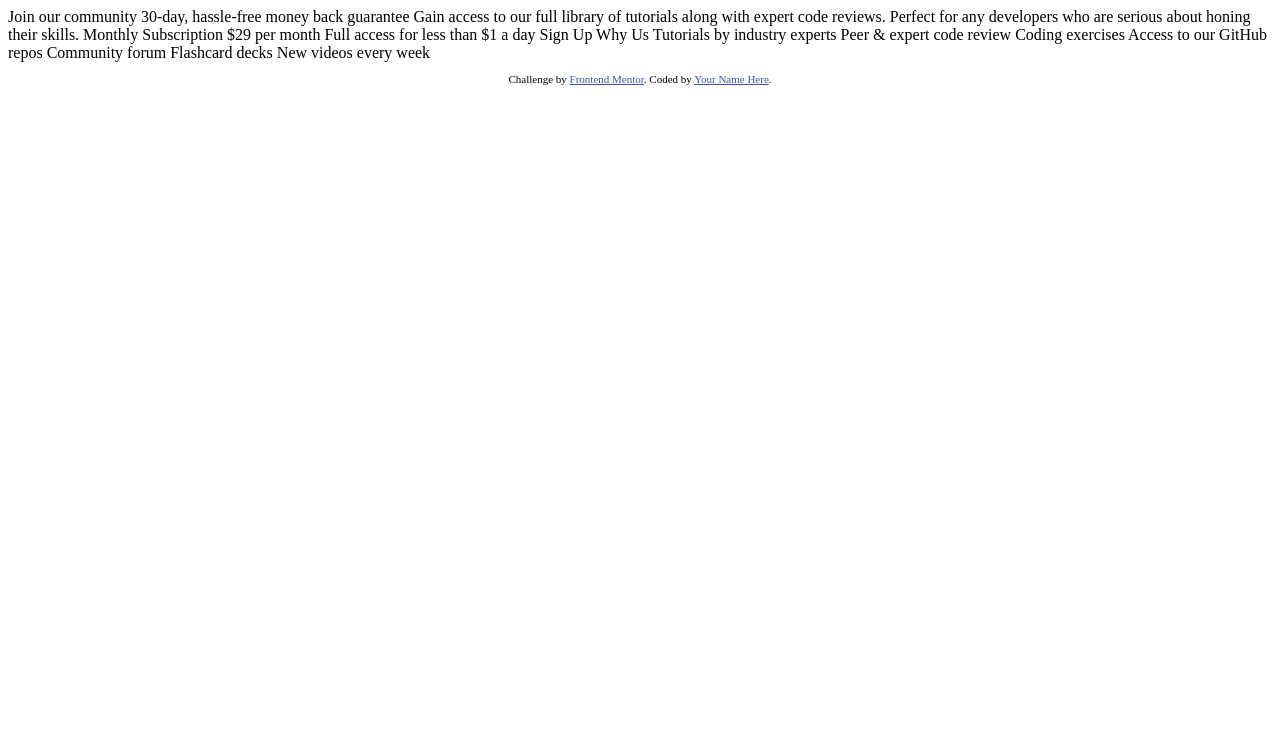
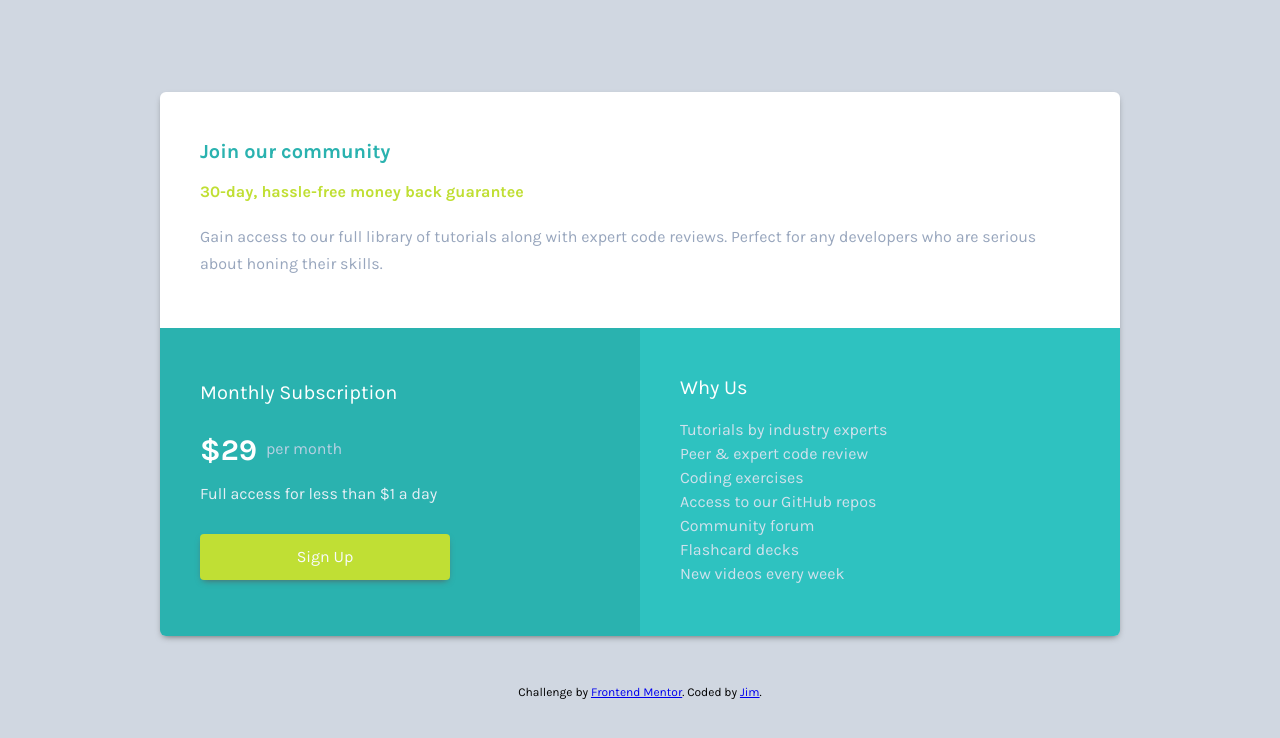
Before and after one commit to jubeatt/Single-price-grid-component, a plain HTML site: page index.html in a window 1280 px wide. Drawn offline with Linux system fonts and the light colour scheme.

Commit message:
Mission accomplished.

```diff
--- a/index.html
+++ b/index.html
@@ -1,50 +1,86 @@
 <!DOCTYPE html>
 <html lang="en">
+
 <head>
   <meta charset="UTF-8">
-  <meta name="viewport" content="width=device-width, initial-scale=1.0"> <!-- displays site properly based on user's device -->
+  <meta
+    name="viewport"
+    content="width=device-width, initial-scale=1.0"
+  > <!-- displays site properly based on user's device -->
 
-  <link rel="icon" type="image/png" sizes="32x32" href="./images/favicon-32x32.png">
-
+  <link
+    rel="icon"
+    type="image/png"
+    sizes="32x32"
+    href="./images/favicon-32x32.png"
+  >
+  <!-- reset.css by meyerweb -->
+  <link
+    rel="stylesheet"
+    href="style/reset.css"
+  >
+  <!-- google-font -->
+  <link
+    href="https://fonts.googleapis.com/css2?family=Karla:wght@400;700&display=swap"
+    rel="stylesheet"
+  >
+  <!-- stylesheet -->
+  <link
+    rel="stylesheet"
+    href="style/main.css"
+  >
   <title>Frontend Mentor | Single Price Grid Component</title>
 
-  <!-- Feel free to remove these styles or customise in your own stylesheet 👍 -->
-  <style>
-    .attribution { font-size: 11px; text-align: center; }
-    .attribution a { color: hsl(228, 45%, 44%); }
-  </style>
 </head>
+
 <body>
-  Join our community
 
-  30-day, hassle-free money back guarantee
+  <section class="price_grid">
+    <div class="row">
+      <h2 class="main_title">Join our community</h2>
+      <strong>30-day, hassle-free money back guarantee</strong>
+      <p>
+        Gain access to our full library of tutorials along with expert code reviews.
+        Perfect for any developers who are serious about honing their skills.
+      </p>
+    </div>
+    <div class="row">
+      <h3 class="sub_title">Monthly Subscription</h3>
+      <p><span class="price">&dollar;29</span> per month</p>
+      <small>Full access for less than &dollar;1 a day</small>
+      <a
+        href="#"
+        class="btn"
+      >Sign Up</a>
+    </div>
+    <div class="row">
+      <h3 class="sub_title">Why Us</h3>
+      <ul>
+        <li>Tutorials by industry experts</li>
+        <li>Peer &amp; expert code review</li>
+        <li>Coding exercises</li>
+        <li>Access to our GitHub repos</li>
+        <li>Community forum</li>
+        <li>Flashcard decks</li>
+        <li>New videos every week</li>
+      </ul>
+    </div>
+  </section>
 
-  Gain access to our full library of tutorials along with expert code reviews.
-  Perfect for any developers who are serious about honing their skills.
 
-  Monthly Subscription
-
-  &dollar;29 per month
-
-  Full access for less than &dollar;1 a day
-
-  Sign Up
-
-  Why Us
-
-  Tutorials by industry experts
-  Peer &amp; expert code review
-  Coding exercises
-  Access to our GitHub repos
-  Community forum
-  Flashcard decks
-  New videos every week
 
   <footer>
     <p class="attribution">
-      Challenge by <a href="https://www.frontendmentor.io?ref=challenge" target="_blank">Frontend Mentor</a>.
-      Coded by <a href="#">Your Name Here</a>.
+      Challenge by <a
+        href="https://www.frontendmentor.io?ref=challenge"
+        target="_blank"
+      >Frontend Mentor</a>.
+      Coded by <a
+        href="https://github.com/jubeatt/single-price-grid-component"
+        target="_blank"
+      >Jim</a>.
     </p>
   </footer>
 </body>
+
 </html>
--- /dev/null
+++ b/style/main.css
@@ -0,0 +1,138 @@
+html {
+  font-size: 62.5%;
+}
+
+body {
+  box-sizing: border-box;
+  font-size: 1.6rem;
+  font-family: 'Karla', sans-serif;
+  font-weight: 400;
+  background-color: hsl(218, 22%, 85%);
+  color: #fff;
+  padding: 40px 0;
+}
+.price_grid {
+  width: 85%; /* 318px */
+  min-width: 320px;
+  max-width: 960px;
+  box-shadow: 0px 3px 7px -3px #5a5a5a;
+  border-radius: 6px;
+  overflow: hidden; /* for border-radius effect */
+  margin-left: auto;
+  margin-right: auto;
+  margin-bottom: 40px;
+}
+.row {
+  box-sizing: border-box;
+  padding: 20px 30px 30px;
+}
+.main_title {
+  color: hsl(179, 62%, 43%);
+  font-weight: 700;
+  font-size: 2rem;
+  margin-bottom: 20px;
+}
+.sub_title {
+  font-size: 2rem;
+  margin-bottom: 20px;
+}
+.row:nth-child(1) {
+  background-color: #fff;
+}
+.row:nth-child(1) strong {
+  display: block;
+  color: hsl(71, 73%, 54%);
+  font-weight: 700;
+  line-height: 1.3;
+  margin-bottom: 20px;
+}
+
+.row:nth-child(1) p {
+  color: hsl(218, 22%, 67%);
+  line-height: 1.7;
+}
+
+.row:nth-child(2) {
+  background-color: hsl(179, 62%, 43%);
+}
+.row:nth-child(2) p {
+  color: hsl(204, 43%, 80%);
+  margin-bottom: 10px;
+}
+.row:nth-child(2) .price {
+  display: inline-block;
+  padding-right: 5px;
+  vertical-align: middle;
+  font-size: 3rem;
+  font-weight: bold;
+  color: #fff;
+}
+
+.row:nth-child(2) small {
+  display: block;
+  margin-bottom: 20px;
+  color: hsl(204, 43%, 93%);
+}
+.row:nth-child(3) {
+  background-color: hsl(179, 62%, 47%);
+}
+
+.row:nth-child(3) li {
+  color: hsl(204, 43%, 87%);
+  line-height: 1.5;
+}
+
+.btn {
+  display: block;
+  text-decoration: none;
+  width: 100%;
+  max-width: 250px;
+  padding: 15px 0;
+  background-color: hsl(71, 73%, 54%);
+  border-radius: 4px;
+  color: hsl(204, 43%, 98%);
+  box-shadow: 0px 3px 7px -3px #5a5a5a;
+  text-align: center;
+}
+
+footer {
+  padding: 10px 0;
+}
+footer .attribution {
+  text-align: center;
+  font-size: 1.2rem;
+  color: #000;
+}
+@media screen and (min-width: 760px) {
+  body {
+    height: 100vh;
+    display: flex;
+    flex-direction: column;
+    justify-content: center;
+  }
+  .price_grid {
+    display: flex;
+    flex-wrap: wrap;
+  }
+  .row {
+    padding: 50px 40px;
+  }
+  .row:nth-child(1) {
+    flex-basis: 100%;
+  }
+  .row:nth-child(2) {
+    flex-basis: 50%;
+    display: flex;
+    flex-direction: column;
+    justify-content: space-around;
+  }
+  .row:nth-child(3) {
+    flex-basis: 50%;
+  }
+  .btn {
+    transition: background-color 0.5s;
+  }
+  .btn:hover {
+    background-color: hsl(71, 94%, 55%);
+  }
+}
--- /dev/null
+++ b/style/reset.css
@@ -0,0 +1,129 @@
+/* http://meyerweb.com/eric/tools/css/reset/
+   v2.0 | 20110126
+   License: none (public domain)
+*/
+
+html,
+body,
+div,
+span,
+applet,
+object,
+iframe,
+h1,
+h2,
+h3,
+h4,
+h5,
+h6,
+p,
+blockquote,
+pre,
+a,
+abbr,
+acronym,
+address,
+big,
+cite,
+code,
+del,
+dfn,
+em,
+img,
+ins,
+kbd,
+q,
+s,
+samp,
+small,
+strike,
+strong,
+sub,
+sup,
+tt,
+var,
+b,
+u,
+i,
+center,
+dl,
+dt,
+dd,
+ol,
+ul,
+li,
+fieldset,
+form,
+label,
+legend,
+table,
+caption,
+tbody,
+tfoot,
+thead,
+tr,
+th,
+td,
+article,
+aside,
+canvas,
+details,
+embed,
+figure,
+figcaption,
+footer,
+header,
+hgroup,
+menu,
+nav,
+output,
+ruby,
+section,
+summary,
+time,
+mark,
+audio,
+video {
+  margin: 0;
+  padding: 0;
+  border: 0;
+  font-size: 100%;
+  font: inherit;
+  vertical-align: baseline;
+}
+/* HTML5 display-role reset for older browsers */
+article,
+aside,
+details,
+figcaption,
+figure,
+footer,
+header,
+hgroup,
+menu,
+nav,
+section {
+  display: block;
+}
+body {
+  line-height: 1;
+}
+ol,
+ul {
+  list-style: none;
+}
+blockquote,
+q {
+  quotes: none;
+}
+blockquote:before,
+blockquote:after,
+q:before,
+q:after {
+  content: '';
+  content: none;
+}
+table {
+  border-collapse: collapse;
+  border-spacing: 0;
+}
```
Also changed, not shown: CTA.gif (added), equal_height.jpg (added), flex-start.jpg (added), row_01.jpg (added), row_02.jpg (added), src_desktop.jpg (added), src_mobile.jpg (added), 1 other file.
